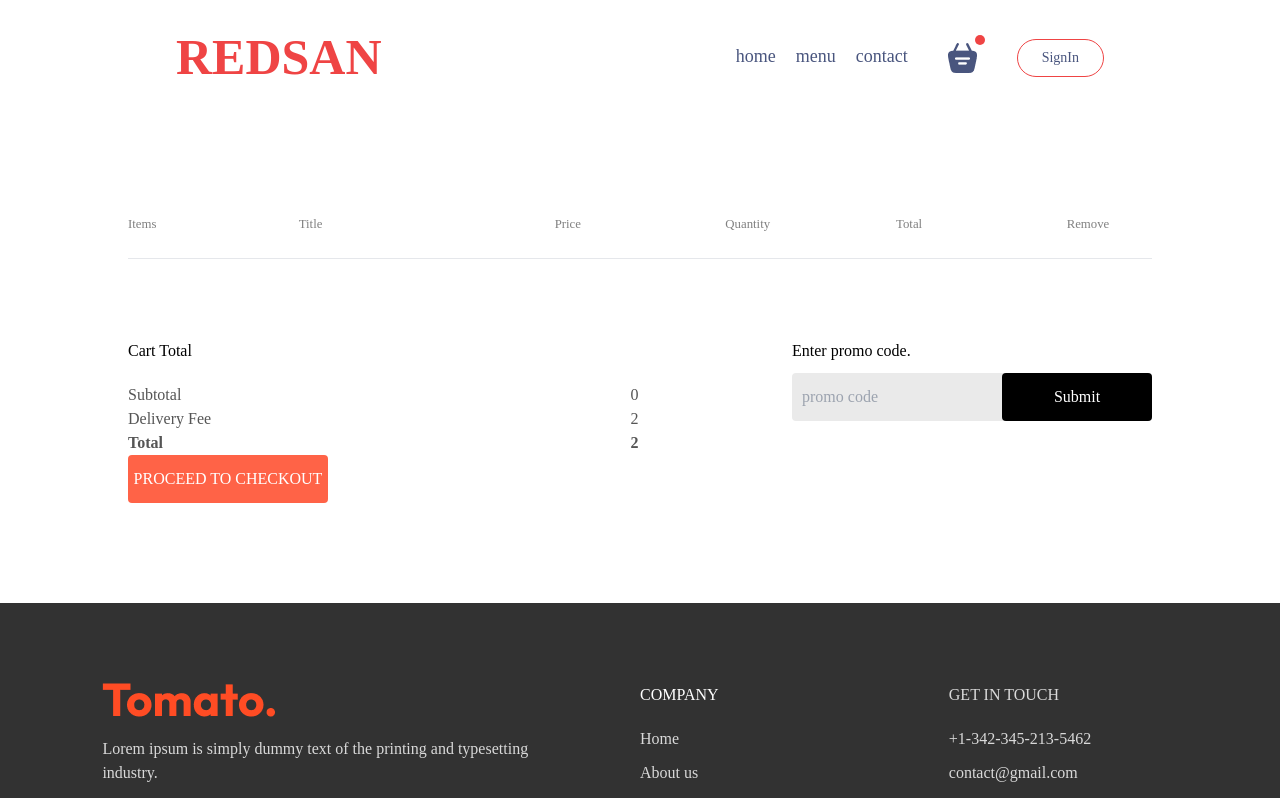
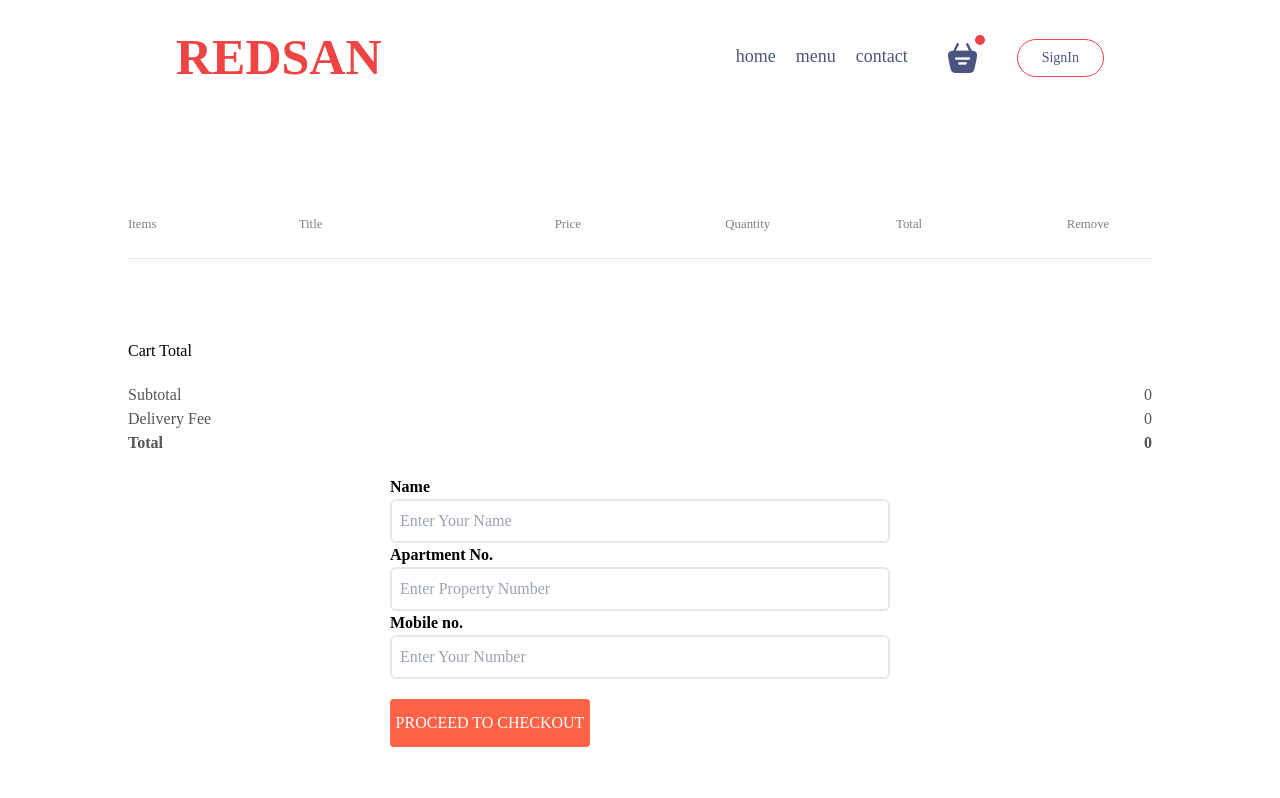
Before and after one commit to AjayRajNegi/RedSan.EC, a React (Create React App) app: page /cart in a window 1280 px wide. Shown: the top 798 px of the page. Built offline with nearby package versions, Linux system fonts and the light colour scheme.

Commit message:
Added backend

```diff
--- a/package.json
+++ b/package.json
@@ -6,6 +6,7 @@
     "@testing-library/jest-dom": "^5.17.0",
     "@testing-library/react": "^13.4.0",
     "@testing-library/user-event": "^13.5.0",
+    "firebase": "^11.3.1",
     "react": "^18.2.0",
     "react-dom": "^18.2.0",
     "react-router-dom": "^6.22.3",
--- a/src/App.css
+++ b/src/App.css
@@ -1,7 +1,3 @@
-.App {
-  max-width: 80%;
-  margin: auto;
-}
 @keyframes fadeIn {
   0% {
     opacity: 0;
--- a/src/App.js
+++ b/src/App.js
@@ -4,14 +4,12 @@ import "./App.css";
 import Navbar from "./components/Navbar/Navbar";
 import Home from "./pages/Home/Home";
 import Cart from "./pages/Cart/Cart";
-import PlaceOrder from "./pages/PlaceOrder/PlaceOrder";
 import Footer from "./components/Footer/Footer";
 import LoginPopup from "./components/LoginPopup/LoginPopup";
-
 function App() {
   const [showLogin, setShowLogin] = useState(false);
   return (
-    <>
+    <div className="mx-auto w-[90%] md:w-[80%]">
       {showLogin ? <LoginPopup setShowLogin={setShowLogin} /> : <></>}
       <div className="App">
         <Navbar setShowLogin={setShowLogin} />
@@ -22,7 +20,7 @@ function App() {
         </Routes>
       </div>
       <Footer></Footer>
-    </>
+    </div>
   );
 }
 
--- a/src/components/ExploreMenu/ExploreMenu.js
+++ b/src/components/ExploreMenu/ExploreMenu.js
@@ -4,8 +4,8 @@ import { menu_list } from "../../assets/assets";
 
 const ExploreMenu = ({ category, setCategory }) => {
   return (
-    <div className="explore-menu" id="explore-menu">
-      <h1> Explore our menu.</h1>
+    <div className="explore-menu mt-5" id="explore-menu">
+      <h1 className="text-2xl"> Explore our menu.</h1>
       <p className="explore-menu-text">
         Choose from a diverse menu featureing a delectable array of dishes. Our
         mission is to satisfy your cravings and elevate your dining experience,
--- a/src/components/Header/Header.css
+++ b/src/components/Header/Header.css
@@ -1,8 +1,7 @@
 .header {
   height: 34vw;
-  margin: 30px auto;
   background: url("header_img.png") no-repeat;
-  background-size: contain;
+  background-size: cover;
   position: relative;
 }
 .header-contents {
--- a/src/components/Header/Header.js
+++ b/src/components/Header/Header.js
@@ -3,7 +3,7 @@ import "./Header.css";
 
 const Header = () => {
   return (
-    <div className="header">
+    <div className="header hidde">
       <div className="header-contents">
         <h2>Order your favourite food here.</h2>
         <p>
--- /dev/null
+++ b/src/components/Test.js
@@ -0,0 +1,83 @@
+import {
+  addDoc,
+  doc,
+  setDoc,
+  getFirestore,
+  collection,
+} from "firebase/firestore";
+import { initializeApp } from "firebase/app";
+import { useState } from "react";
+
+const firebaseConfig = {
+  apiKey: "AIzaSyAbY5XvyshMyC7PZbwh-roJf1705Yjn7kI",
+  authDomain: "stanza2cart.firebaseapp.com",
+  projectId: "stanza2cart",
+  storageBucket: "stanza2cart.firebasestorage.app",
+  messagingSenderId: "234021511731",
+  appId: "1:234021511731:web:b429c948d090ff2aca7946",
+  measurementId: "G-WXEQNF0FEF",
+};
+
+const app = initializeApp(firebaseConfig);
+const db = getFirestore(app);
+
+const InputForm = ({ selectedItems }) => {
+  const [input1, setInput1] = useState("");
+  const [input2, setInput2] = useState("");
+  const [input3, setInput3] = useState("");
+
+  const handleSubmit = async () => {
+    if (!input1.trim()) {
+      alert("Document name cannot be empty!");
+      return;
+    }
+
+    try {
+      await setDoc(doc(db, "orders", input1), {
+        name: input1,
+        apartmentNo: input2,
+        mobileNo: input3,
+        items: selectedItems, // Storing selected items
+      });
+
+      alert("Your order has been placed successfully!");
+    } catch (error) {
+      console.error("Error adding document: ", error);
+    }
+  };
+
+  return (
+    <div>
+      <b>Name</b> <br />
+      <input
+        type="text"
+        placeholder="Enter Your Name"
+        className="border-2 p-2 rounded-md md:w-[500px]"
+        value={input1}
+        onChange={(e) => setInput1(e.target.value)}
+      />
+      <br />
+      <b>Apartment No.</b> <br />
+      <input
+        type="text"
+        placeholder="Enter Property Number"
+        className="border-2 p-2 rounded-md md:w-[500px]"
+        value={input2}
+        onChange={(e) => setInput2(e.target.value)}
+      />
+      <br />
+      <b>Mobile no.</b> <br />
+      <input
+        type="number"
+        placeholder="Enter Your Number"
+        className="border-2 p-2 rounded-md md:w-[500px] mb-5"
+        value={input3}
+        onChange={(e) => setInput3(e.target.value)}
+      />
+      <br />
+      <button onClick={handleSubmit}>PROCEED TO CHECKOUT</button>
+    </div>
+  );
+};
+
+export default InputForm;
--- a/src/index.css
+++ b/src/index.css
@@ -14,6 +14,6 @@ body {
   min-height: 100vh;
 }
 a {
-  text-decoration: nonw;
+  text-decoration: none;
   color: inherit;
 }
--- a/src/pages/Cart/Cart.js
+++ b/src/pages/Cart/Cart.js
@@ -1,10 +1,18 @@
 import React, { useContext } from "react";
 import "./Cart.css";
 import { StoreContext } from "../../context/StoreContext";
+import InputForm from "../../components/Test";
 
 const Cart = () => {
   const { cartItems, food_list, removeFromCart, getTotalCartAmount } =
     useContext(StoreContext);
+  const selectedItems = food_list
+    .filter((item) => cartItems[item._id] > 0)
+    .map((item) => item.name);
+
+  const bill = getTotalCartAmount();
+
+  console.log(bill);
   return (
     <div className="cart">
       <div className="cart-items">
@@ -25,9 +33,9 @@ const Cart = () => {
                 <div className="cart-items-title cart-items-item">
                   <img src={item.image} />
                   <p>{item.name}</p>
-                  <p>${item.price}</p>
+                  <p>₹{item.price}</p>
                   <p>{cartItems[item._id]}</p>
-                  <p>${item.price * cartItems[item._id]}</p>
+                  <p>₹{item.price * cartItems[item._id]}</p>
                   <p onClick={() => removeFromCart(item._id)} className="cross">
                     x
                   </p>
@@ -48,16 +56,20 @@ const Cart = () => {
             </div>
             <div className="cart-total-details">
               <p>Delivery Fee</p>
-              <p>{2}</p>
+              <p>{0}</p>
             </div>
+
             <div className="cart-total-details">
               <b>Total</b>
-              <b>{getTotalCartAmount() + 2}</b>
+
+              <b>{getTotalCartAmount()}</b>
             </div>
-            <button>PROCEED TO CHECKOUT</button>
+            <div className="mt-5 mb-5 w-full flex flex-col items-center">
+              <InputForm selectedItems={selectedItems} />
+            </div>
           </div>
         </div>
-        <div className="cert-promocode">
+        <div className="cert-promocode hidden">
           <div>
             <p>Enter promo code.</p>
             <div className="cart-promocode-input">
--- a/src/pages/Home/Home.js
+++ b/src/pages/Home/Home.js
@@ -4,6 +4,7 @@ import Header from "../../components/Header/Header";
 import ExploreMenu from "../../components/ExploreMenu/ExploreMenu";
 import FoodDisplay from "../../components/FoodDisplay/FoodDisplay";
 import AppDownload from "../../components/AppDownload/AppDownload";
+import InputForm from "../../components/Test";
 
 const Home = () => {
   const [category, setCategory] = useState("All");
@@ -13,6 +14,7 @@ const Home = () => {
       <ExploreMenu category={category} setCategory={setCategory} />
       <FoodDisplay category={category} />
       <AppDownload />
+      <InputForm />
     </div>
   );
 };
```
Also changed, not shown: f.txt (added), 1 other file (tests, documents, lock files or other folders).
